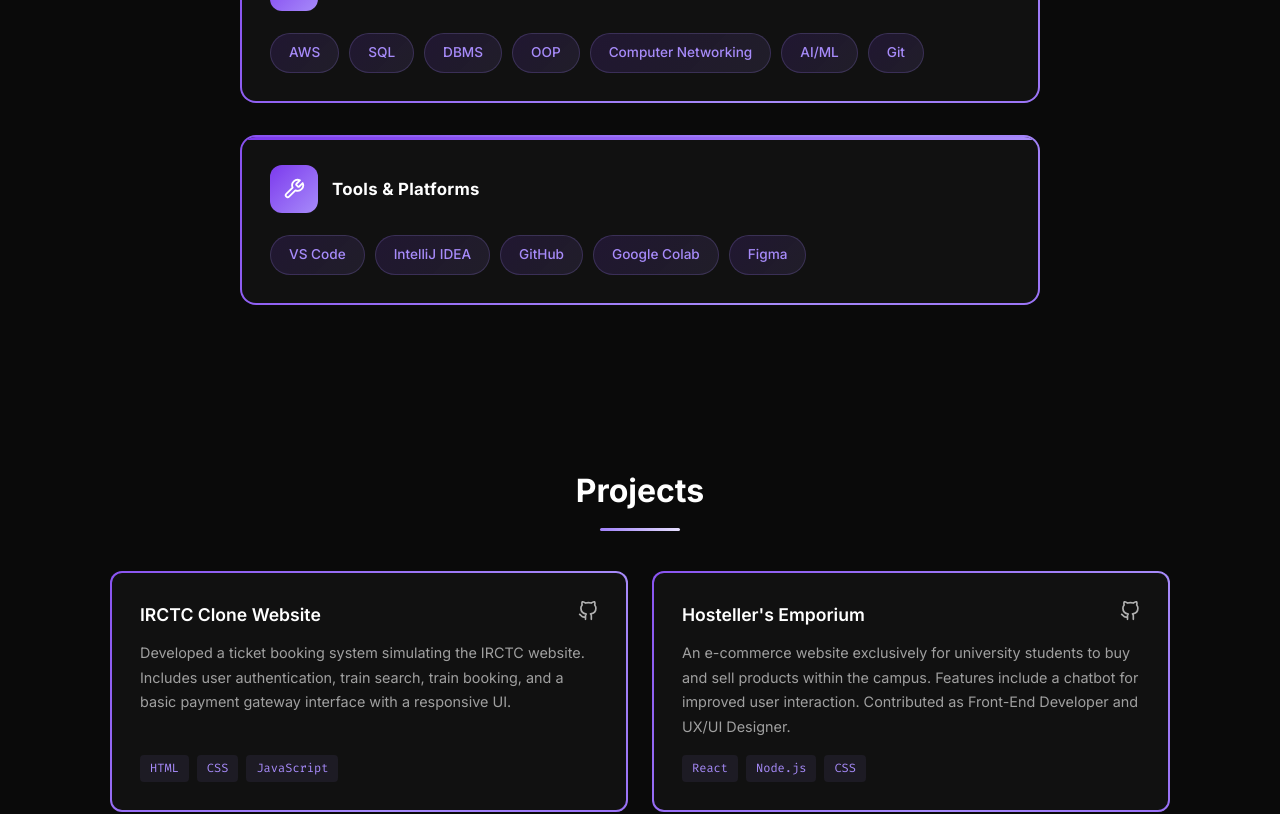
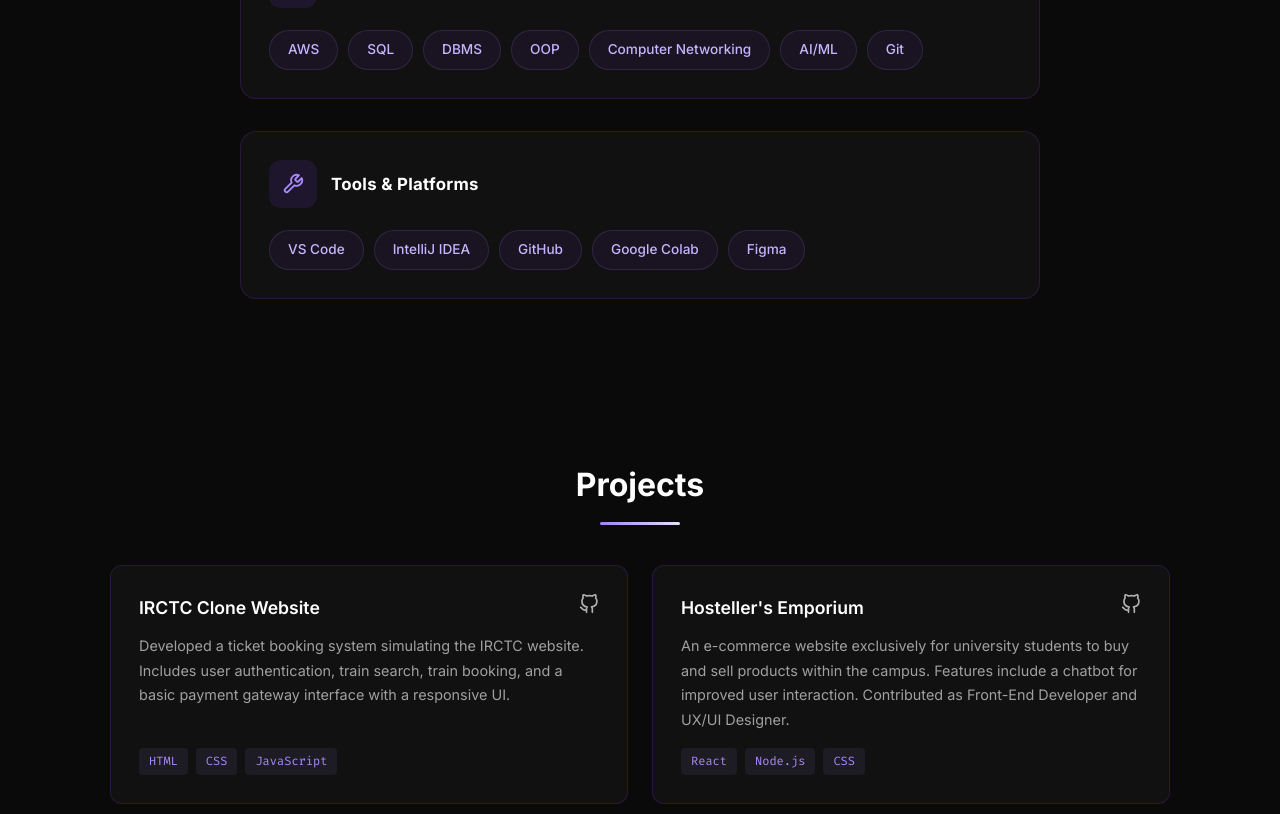
Before and after one commit to muskanbandta23/muskan-portfolio, a React (Vite) app: page / in a window 1280 px wide. Shown: the part 2860-3674 px from the top of the page. Built offline with nearby package versions, Linux system fonts and the light colour scheme.

Commit message:
Soften UI - remove heavy gradient borders, use subtle outlines for a cleaner lighter look
Co-Authored-By: Claude Opus 4.6 <noreply@anthropic.com>

```diff
--- a/src/App.css
+++ b/src/App.css
@@ -597,51 +597,36 @@
 .skill-category {
   padding: 28px;
   border-radius: 16px;
-  border: 2px solid transparent;
   transition: transform 0.3s ease, box-shadow 0.3s ease;
   animation: fadeInUp 0.6s ease both;
   position: relative;
   overflow: hidden;
 }
 
-.skill-category::before {
-  content: '';
-  position: absolute;
-  top: 0;
-  left: 0;
-  right: 0;
-  height: 3px;
-  background: linear-gradient(90deg, #7C3AED, #A78BFA, #7C3AED);
-  background-size: 200% auto;
-  animation: shimmer 3s ease infinite;
-}
-
 .skill-category:nth-child(1) { animation-delay: 0s; }
 .skill-category:nth-child(2) { animation-delay: 0.15s; }
 .skill-category:nth-child(3) { animation-delay: 0.3s; }
-.skill-category:nth-child(2)::before { animation-delay: 0.5s; }
-.skill-category:nth-child(3)::before { animation-delay: 1s; }
 
-.skill-category:hover { transform: translateY(-5px); }
+.skill-category:hover { transform: translateY(-4px); }
 
 .dark .skill-category {
-  background-image: linear-gradient(#111, #111), linear-gradient(135deg, #7C3AED, #A78BFA, #7C3AED);
-  background-origin: border-box;
-  background-clip: padding-box, border-box;
-  background-size: 100% 100%, 200% 200%;
-  animation: fadeInUp 0.6s ease both, shimmer 4s ease infinite;
+  background: #111;
+  border: 1px solid rgba(124,58,237,0.2);
 }
-.dark .skill-category:hover { box-shadow: 0 12px 32px rgba(124,58,237,0.25); }
+.dark .skill-category:hover {
+  border-color: rgba(124,58,237,0.4);
+  box-shadow: 0 8px 24px rgba(124,58,237,0.12);
+}
 
 .light .skill-category {
-  background-image: linear-gradient(#fff, #fff), linear-gradient(135deg, #7C3AED, #A78BFA, #7C3AED);
-  background-origin: border-box;
-  background-clip: padding-box, border-box;
-  background-size: 100% 100%, 200% 200%;
-  box-shadow: 0 2px 16px rgba(0,0,0,0.04);
-  animation: fadeInUp 0.6s ease both, shimmer 4s ease infinite;
+  background: #fff;
+  border: 1px solid rgba(124,58,237,0.12);
+  box-shadow: 0 2px 12px rgba(0,0,0,0.03);
 }
-.light .skill-category:hover { box-shadow: 0 12px 32px rgba(124,58,237,0.15); }
+.light .skill-category:hover {
+  border-color: rgba(124,58,237,0.25);
+  box-shadow: 0 8px 24px rgba(124,58,237,0.08);
+}
 
 .skill-category-header {
   display: flex;
@@ -660,8 +645,8 @@
   font-size: 1.1rem;
 }
 
-.dark .skill-category-icon { background: linear-gradient(135deg, #7C3AED, #A78BFA); color: #fff; }
-.light .skill-category-icon { background: linear-gradient(135deg, #7C3AED, #A78BFA); color: #fff; }
+.dark .skill-category-icon { background: rgba(124,58,237,0.12); color: #A78BFA; }
+.light .skill-category-icon { background: rgba(124,58,237,0.08); color: #7C3AED; }
 
 .skill-category h3 {
   font-size: 1.05rem;
@@ -684,15 +669,15 @@
 }
 
 .dark .skill-tag {
-  background: linear-gradient(135deg, rgba(124,58,237,0.15), rgba(167,139,250,0.1));
-  color: #A78BFA;
-  border: 1px solid rgba(167,139,250,0.2);
+  background: rgba(124,58,237,0.08);
+  color: #c4b5fd;
+  border: 1px solid rgba(167,139,250,0.15);
 }
 
 .light .skill-tag {
-  background: linear-gradient(135deg, rgba(124,58,237,0.08), rgba(167,139,250,0.08));
-  color: #7C3AED;
-  border: 1px solid rgba(124,58,237,0.2);
+  background: rgba(124,58,237,0.04);
+  color: #6D28D9;
+  border: 1px solid rgba(124,58,237,0.12);
 }
 
 .dark .skill-tag:hover {
@@ -721,13 +706,10 @@
 .project-card {
   padding: 28px;
   border-radius: 12px;
-  border: 2px solid transparent;
   transition: transform 0.3s ease, box-shadow 0.3s ease;
   display: flex;
   flex-direction: column;
   animation: fadeInUp 0.6s ease both;
-  position: relative;
-  overflow: hidden;
 }
 
 .project-card:nth-child(1) { animation-delay: 0s; }
@@ -736,23 +718,17 @@
 .project-card:nth-child(4) { animation-delay: 0.3s; }
 
 .project-card:hover { transform: translateY(-4px); }
-.dark .project-card:hover { box-shadow: 0 8px 24px rgba(124,58,237,0.15); }
-.light .project-card:hover { box-shadow: 0 8px 24px rgba(76,29,149,0.1); }
+.dark .project-card:hover { box-shadow: 0 8px 24px rgba(124,58,237,0.12); }
+.light .project-card:hover { box-shadow: 0 8px 24px rgba(124,58,237,0.08); }
 
 .dark .project-card {
-  background-image: linear-gradient(#111, #111), linear-gradient(135deg, #7C3AED, #A78BFA, #7C3AED);
-  background-origin: border-box;
-  background-clip: padding-box, border-box;
-  background-size: 100% 100%, 200% 200%;
-  animation: fadeInUp 0.6s ease both, shimmer 4s ease infinite;
+  background: #111;
+  border: 1px solid rgba(124,58,237,0.2);
 }
 .light .project-card {
-  background-image: linear-gradient(#fff, #fff), linear-gradient(135deg, #7C3AED, #A78BFA, #7C3AED);
-  background-origin: border-box;
-  background-clip: padding-box, border-box;
-  background-size: 100% 100%, 200% 200%;
-  box-shadow: 0 2px 12px rgba(0,0,0,0.04);
-  animation: fadeInUp 0.6s ease both, shimmer 4s ease infinite;
+  background: #fff;
+  border: 1px solid rgba(124,58,237,0.12);
+  box-shadow: 0 2px 12px rgba(0,0,0,0.03);
 }
 
 .project-card-header {
@@ -905,32 +881,28 @@
 .achievement-featured-card:nth-child(2) { animation-delay: 0.15s; }
 
 .dark .achievement-featured-card {
-  background-image: linear-gradient(#111, #111), linear-gradient(135deg, #7C3AED, #A78BFA, #7C3AED);
-  background-origin: border-box;
-  background-clip: padding-box, border-box;
-  background-size: 100% 100%, 200% 200%;
-  animation: fadeInUp 0.6s ease both, shimmer 4s ease infinite;
+  background: #111;
+  border: 1px solid rgba(124,58,237,0.2);
 }
 
 .light .achievement-featured-card {
-  background-image: linear-gradient(#fff, #fff), linear-gradient(135deg, #7C3AED, #A78BFA, #7C3AED);
-  background-origin: border-box;
-  background-clip: padding-box, border-box;
-  background-size: 100% 100%, 200% 200%;
-  box-shadow: 0 2px 16px rgba(0,0,0,0.06);
-  animation: fadeInUp 0.6s ease both, shimmer 4s ease infinite;
+  background: #fff;
+  border: 1px solid rgba(124,58,237,0.12);
+  box-shadow: 0 2px 12px rgba(0,0,0,0.03);
 }
 
 .achievement-featured-card:hover {
-  transform: translateY(-6px);
+  transform: translateY(-5px);
 }
 
 .dark .achievement-featured-card:hover {
-  box-shadow: 0 12px 32px rgba(124,58,237,0.15);
+  border-color: rgba(124,58,237,0.4);
+  box-shadow: 0 8px 24px rgba(124,58,237,0.12);
 }
 
 .light .achievement-featured-card:hover {
-  box-shadow: 0 12px 32px rgba(76,29,149,0.12);
+  border-color: rgba(124,58,237,0.25);
+  box-shadow: 0 8px 24px rgba(124,58,237,0.08);
 }
 
 .achievement-badge {
@@ -1202,35 +1174,28 @@
   gap: 20px;
   padding: 32px;
   border-radius: 16px;
-  border: 2px solid transparent;
   animation: fadeInUp 0.6s ease 0.2s both;
-  position: relative;
-  overflow: hidden;
 }
 
 .dark .contact-form {
-  background-image: linear-gradient(#111, #111), linear-gradient(135deg, #7C3AED, #A78BFA, #7C3AED);
-  background-origin: border-box;
-  background-clip: padding-box, border-box;
-  background-size: 100% 100%, 200% 200%;
-  animation: fadeInUp 0.6s ease 0.2s both, shimmer 4s ease infinite;
+  background: #111;
+  border: 1px solid rgba(124,58,237,0.2);
 }
 
 .dark .contact-form:hover {
-  box-shadow: 0 8px 32px rgba(124,58,237,0.15);
+  border-color: rgba(124,58,237,0.4);
+  box-shadow: 0 8px 24px rgba(124,58,237,0.12);
 }
 
 .light .contact-form {
-  background-image: linear-gradient(#fff, #fff), linear-gradient(135deg, #7C3AED, #A78BFA, #7C3AED);
-  background-origin: border-box;
-  background-clip: padding-box, border-box;
-  background-size: 100% 100%, 200% 200%;
-  box-shadow: 0 2px 16px rgba(0,0,0,0.06);
-  animation: fadeInUp 0.6s ease 0.2s both, shimmer 4s ease infinite;
+  background: #fff;
+  border: 1px solid rgba(124,58,237,0.12);
+  box-shadow: 0 2px 12px rgba(0,0,0,0.03);
 }
 
 .light .contact-form:hover {
-  box-shadow: 0 8px 32px rgba(76,29,149,0.12);
+  border-color: rgba(124,58,237,0.25);
+  box-shadow: 0 8px 24px rgba(124,58,237,0.08);
 }
 
 .form-header {
@@ -1247,9 +1212,10 @@
   align-items: center;
   justify-content: center;
   flex-shrink: 0;
-  background: linear-gradient(135deg, #7C3AED, #A78BFA);
-  color: #fff;
 }
+
+.dark .form-header-icon { background: rgba(124,58,237,0.12); color: #A78BFA; }
+.light .form-header-icon { background: rgba(124,58,237,0.08); color: #7C3AED; }
 
 .form-heading {
   font-size: 1.3rem;
```
